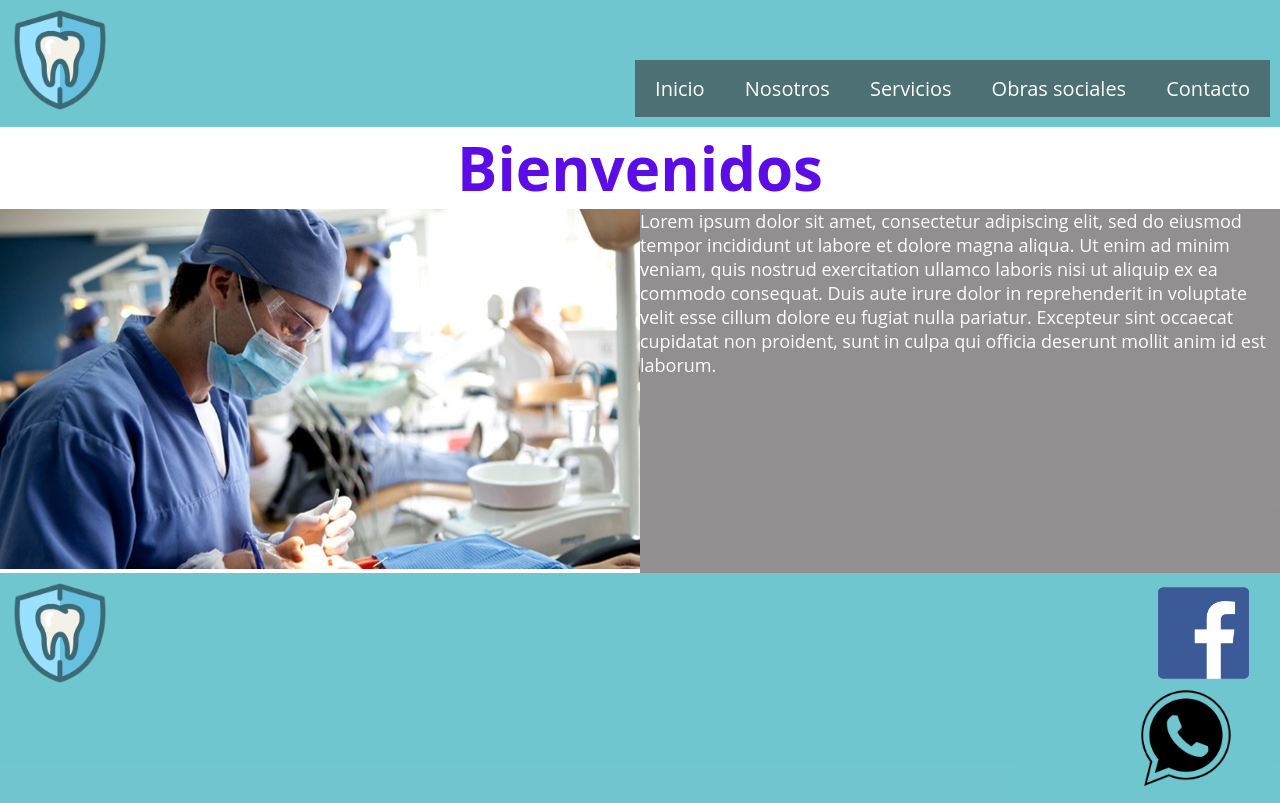
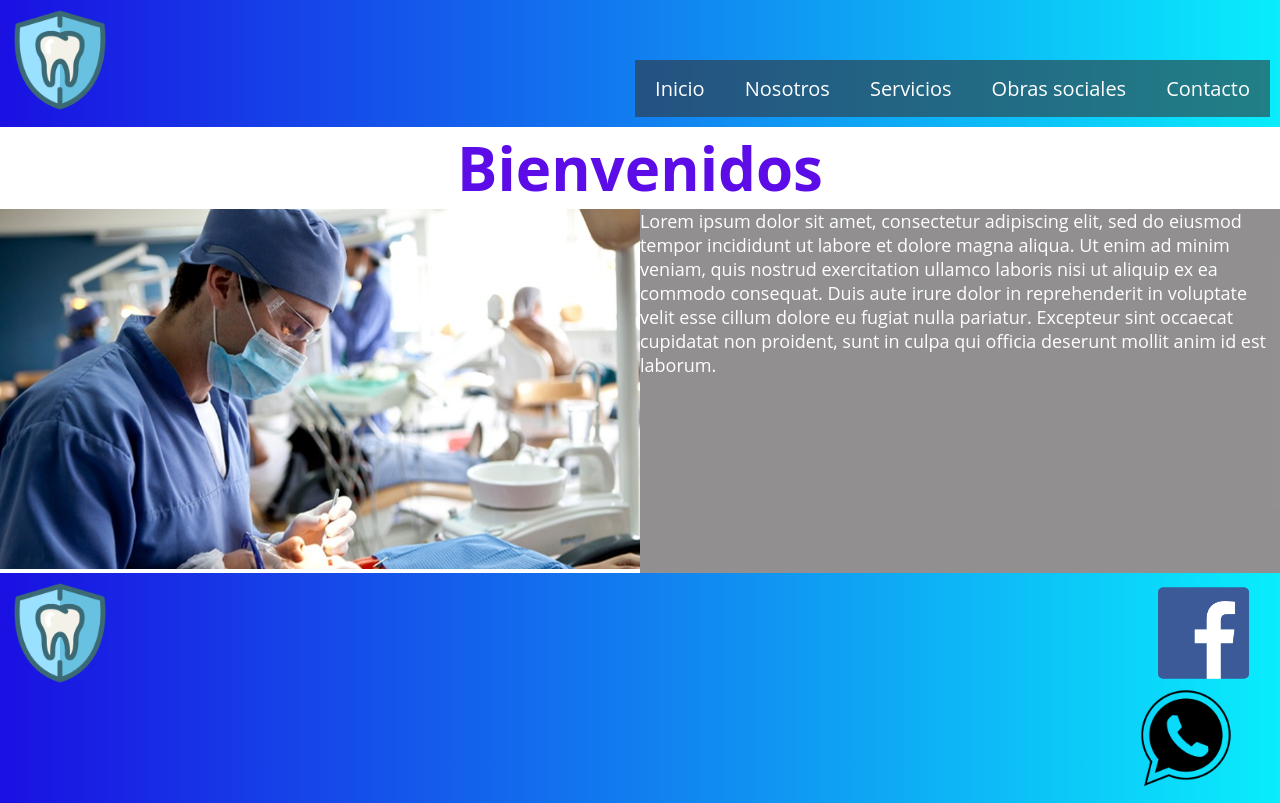
Before and after one commit to GabrielCruz95/Desafio-github, a plain HTML site: page index.html in a window 1280 px wide. Drawn offline with Linux system fonts and the light colour scheme.

Commit message:
agregando animaciones

```diff
--- a/css/style.css
+++ b/css/style.css
@@ -43,9 +43,9 @@ ul{
 a{
     text-decoration: none;
 }
-/* cambio de color, fondo y fuente */
+/* cambio de color, fondo y gradientes*/
 .menu-footer {
-    background-color: rgba(24, 163, 178, 0.614);
+    background-image: linear-gradient(to left, rgb(9, 237, 253), rgb(26, 16, 226));
     font-family: 'Open Sans', sans-serif;
     color: rgba(252, 246, 246, 0.834);
     padding: 10px;
@@ -57,16 +57,15 @@ a{
     flex-direction: row;
     justify-content: space-between;
     flex-wrap: wrap;
-
 }
 .menu-horizontal > li > a{
     display: block;
     padding: 15px 20px;
     color: white;
-    transition: all 2s;
 }
 .menu-horizontal > li:hover{
     background-color: rgba(36, 13, 240, 0.738);
+    transition: all 1s;
 }
 .menu-vertical{
     position: absolute;
@@ -79,6 +78,7 @@ a{
 }
 .menu-vertical > li:hover{
     background-color: rgba(15, 204, 233, 0.608);
+    transition: all 1s;
 }
 .menu-vertical > li > a{
     display: block;
@@ -105,6 +105,11 @@ img {
 /* Tamaño de logo */
 .logo a img{
     height: 100px;
+    transition: all 2s;
+}
+/* Transition de logo */
+.logo a img:hover{
+    height: 110px;
 }
 
 /* MEDIAQUERIE DESKTOP */
```
